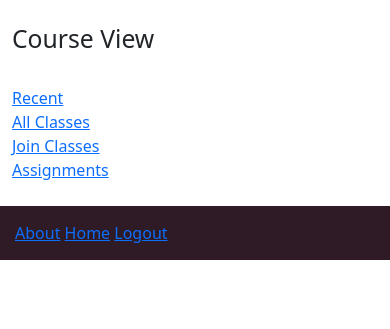
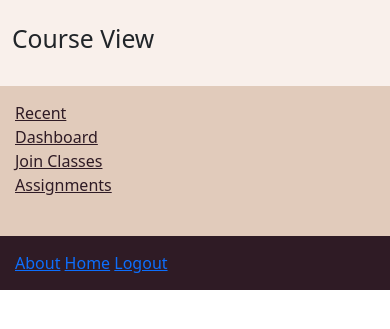
Before and after one commit to cooperwhitley/teacheasy, a Django app: page /courses/ in a window 390 px wide. Shown: the part 61-390 px from the top of the page. Run offline with Django 4.2, Linux system fonts and the light colour scheme.

Commit message:
update courses.css and index.html

```diff
--- /dev/null
+++ b/main_app/static/css/courses.css
@@ -0,0 +1,25 @@
+/* Set height of the grid so .sidenav can be 100% (adjust if needed) */
+.row.content {height: 1500px}
+
+/* Set gray background color and 100% height */
+.sidenav {
+    background-color: rgba(206, 168, 142, 0.599);
+    height: 100%;
+}
+
+.navlinks {
+    color: #2f1b25;
+}
+
+.dashboard {
+    background-color: #ca8a5f20;
+}
+
+/* On small screens, set height to 'auto' for sidenav and grid */
+@media screen and (max-width: 767px) {
+  .sidenav {
+    height: auto;
+    padding: 15px;
+  }
+  .row.content {height: auto;}
+}
--- a/main_app/templates/courses/index.html
+++ b/main_app/templates/courses/index.html
@@ -1,4 +1,8 @@
 {% extends 'base.html' %}
+{% load static %}
+{% block head %}
+<link rel="stylesheet" href="{% static 'css/courses.css' %}">
+{% endblock %}
 {% block content %}
 <div class="container-fluid">
   <div class="row content">
@@ -21,7 +25,7 @@
         <div class="col-sm-2 sidenav">
             <ul class="nav nav-pills flex-column">
                 <li ><a class="navlinks" href="">Recent</a></li>
-                <li><a href="{% url 'courses_index' %}" class="navlinks">All Classes</a></li> <!-- Updated URL name -->
+                <li><a href="{% url 'home' %}" class="navlinks">Dashboard</a></li> <!-- Updated URL name -->
                 <li><a href="{% url 'courses_index' %}" class="navlinks">Join Classes</a></li> <!-- Updated URL name -->
                 <li><a href="{% url 'assignments_index' %}" class="navlinks">Assignments</a></li> <!-- Updated URL name -->
             </ul><br>
```
